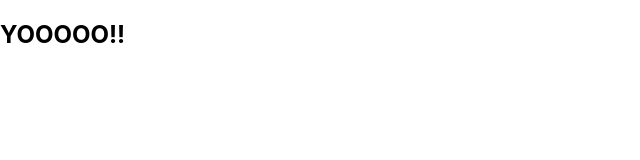
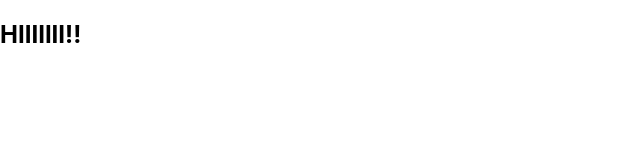
Before and after one commit to abhay-bhati/jenkins-test, a React (Create React App) app: page / in a window 1280 px wide. Shown: the top 160 px of the page, without its empty margins (0-640 px from the left). Built offline with nearby package versions, Linux system fonts and the light colour scheme.

Commit message:
Fix: changel content again

```diff
--- a/src/App.js
+++ b/src/App.js
@@ -2,7 +2,7 @@
 function App() {
   return (
     <div>
-      <h2>YOOOOO!!</h2>
+      <h2>HIIIIIII!!</h2>
     </div>
   );
 }
```
